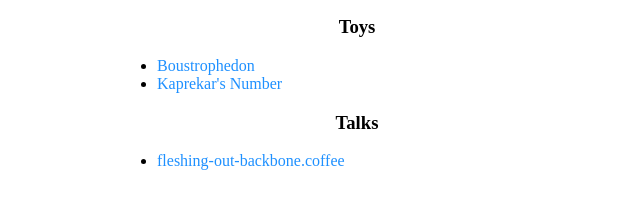
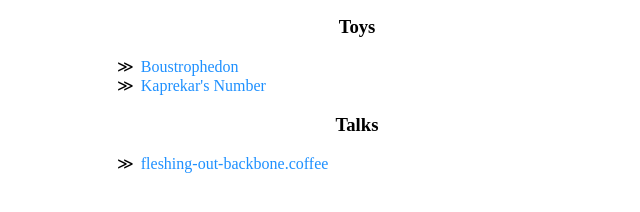
Before and after one commit to g-k/g-k.github.io, a plain HTML site: page index.html in a window 1280 px wide. Shown: the part 114-326 px from the top of the page, without its empty margins (283-923 px from the left). Drawn offline with Linux system fonts and the light colour scheme; a web font is replaced by a local one.

Commit message:
Move css to project root

```diff
--- a/index.html
+++ b/index.html
@@ -13,7 +13,7 @@
           rel="stylesheet" type="text/css">
     <link href="http://fonts.googleapis.com/css?family=Ubuntu"
           rel="stylesheet" type="text/css">
-    <link href="css/site.css" rel="stylesheet" type="text/css">
+    <link href="site.css" rel="stylesheet" type="text/css">
   </head>
   <body class="centered">
     <header id="center-head">
--- a/css/site.css
+++ b/site.css
@@ -33,3 +33,7 @@ a:visited { color: darkpurple; }
 #mitten { color: purple; margin-left: 10px; }
 #mitten-quote { margin: 0; font-family: Monospace; }
 #center-head h1 { margin-bottom: 0; }
+
+ul { list-style: none; padding:0;  margin:0; }
+li { padding-left: 1em; text-indent: -1em; }
+li:before { content: '\226B'; padding-right: 7px; }
```
